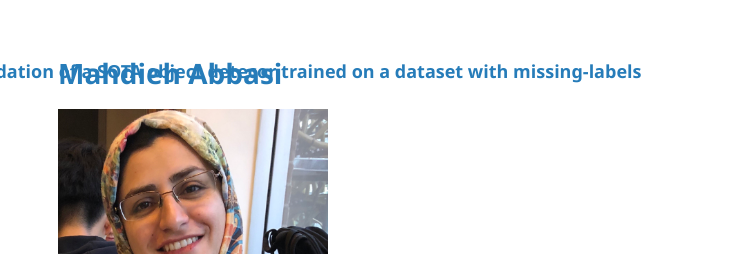
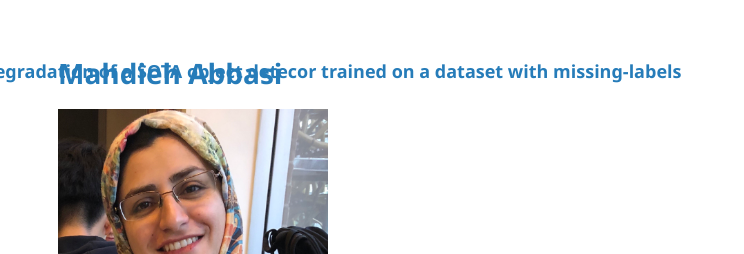
Before and after one commit to mahdaneh/mahdaneh.github.io, a Jekyll site: the page built from Blog.html, in a window 1280 px wide. Shown: the top 254 px of the page, without its empty margins (0-744 px from the left). Built offline with Jekyll 4.4.1, drawn with Linux system fonts in a browser that asks for light colours.

Commit message:
Update Blog.html

```diff
--- a/Blog.html
+++ b/Blog.html
@@ -1,5 +1,10 @@
 ---
 layout: default
 ---
-
+<section>
+<ul>
+  <li>
 <a href="/Blogs/Object_Detector.html"> <span style="font-weight: bold">Performance degradation of a SOTA object detecor trained on a dataset with missing-labels</a>
+  </li>
+</ul>
+  </section>
```
